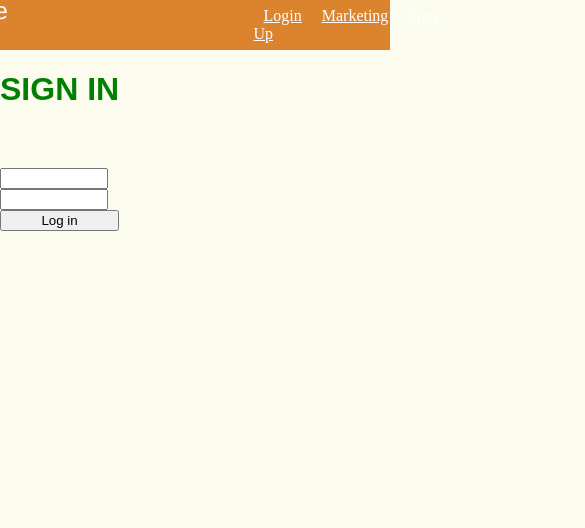
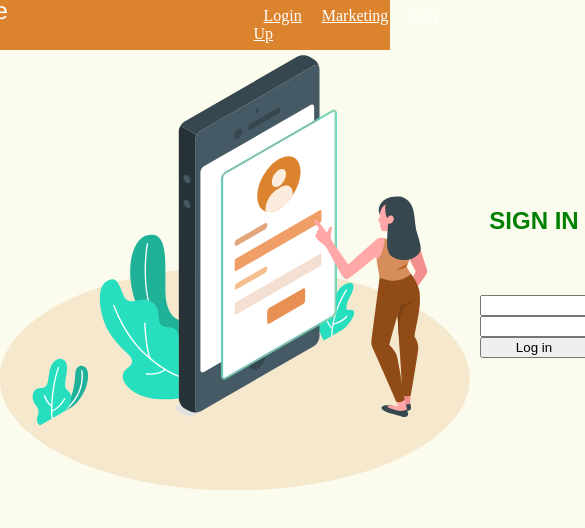
Before and after one commit to Build-Week-Foodie-Funz/front-end, a React (Create React App) app: page / in a window 390 px wide. Shown: the top 528 px of the page, 585 px wide, since content can reach past the window. Built offline with nearby package versions, Linux system fonts and the light colour scheme.

Commit message:
Adding image of mobile. On to adding the waves

```diff
--- a/src/components/Login.js
+++ b/src/components/Login.js
@@ -13,10 +13,26 @@ import React, { useState } from "react";
 import { connect } from "react-redux";
 import { getInitialData } from "../actions/actions";
 import styled from "styled-components";
+import mobile from "../images/mobile-login.svg";
 
 
 const StyledDiv = styled.div`
+
+  width: 900px;
+  margin: 0 auto;
+
+  .mid-section {
     color: green;
+    display: flex;
+    justify-content: space-between;
+    align-items: center;
+
+    img {
+      width: 30rem;
+    }
+  }
+
+
 
 `
 
@@ -37,6 +53,9 @@ const Login = props => {
 
   return (
     <StyledDiv>
+      <section class="mid-section">
+        <img src={mobile} />
+        <div class="login-section">
           <h1>SIGN IN</h1>
           <form onSubmit={login}>
             <input
@@ -53,6 +72,8 @@ const Login = props => {
             />
             <button>Log in</button>
           </form>
+        </div>
+      </section>
     </StyledDiv>
   );
 };
```
Also changed, not shown: src/images/mobile-login.svg (added). Lines whose indentation alone changed are shown as unchanged.
